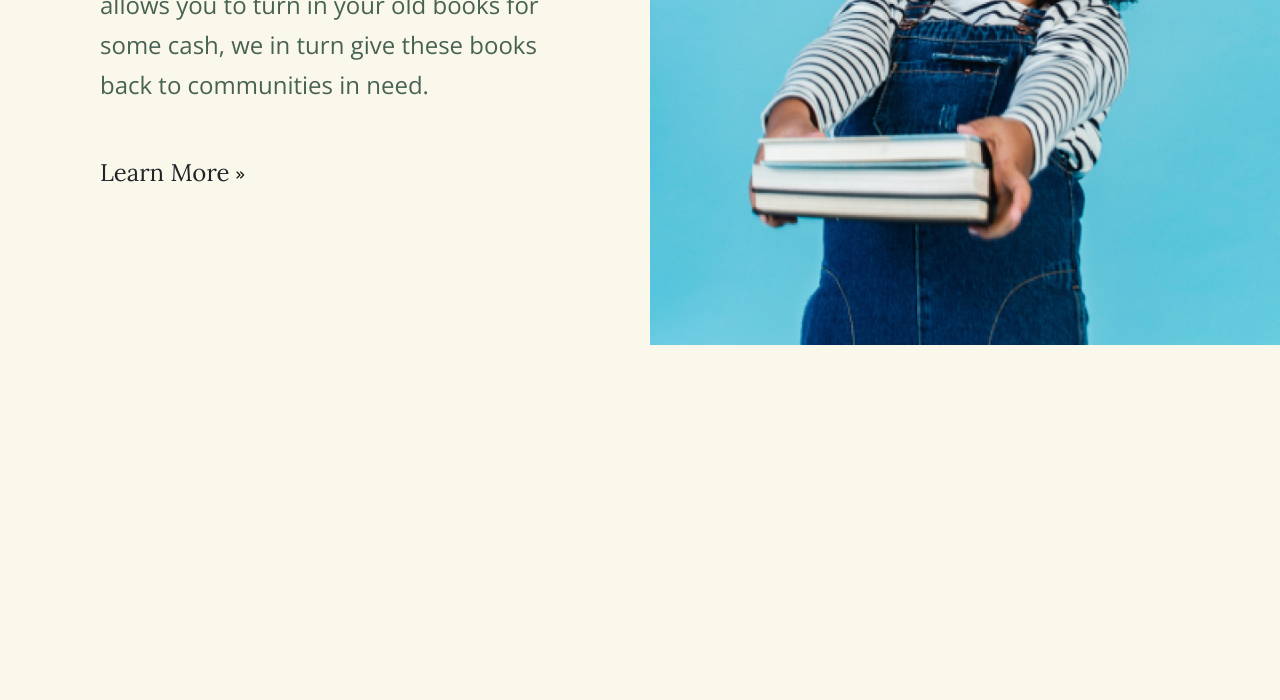
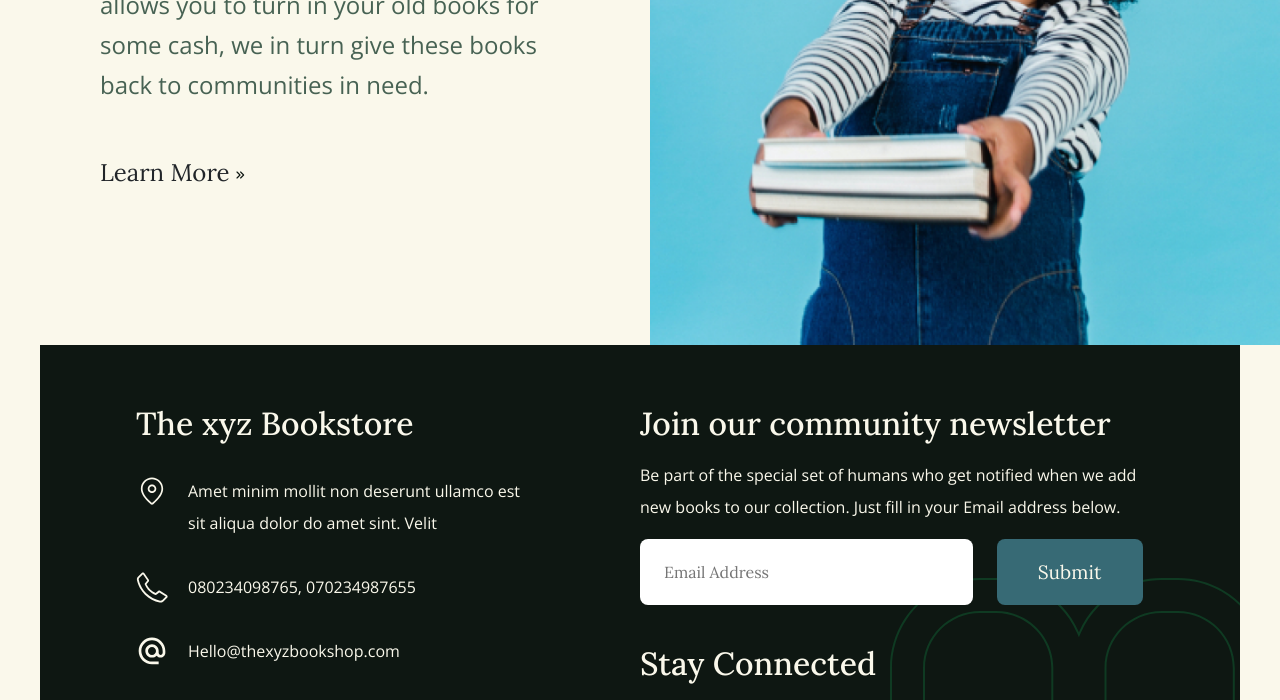
Before and after one commit to Pherizee/project-with-agbi, a plain HTML site: page index.html in a window 1280 px wide. Shown: the part 1952-2652 px from the top of the page. Before the commit the page ends 2297 px from the top, so only its background shows below. Drawn offline with nearby package versions, Linux system fonts and the light colour scheme.

Commit message:
Completed work

```diff
--- a/assets/css/styles.css
+++ b/assets/css/styles.css
@@ -49,6 +49,14 @@ p {
 
 a {
   text-decoration: none;
+}
+
+input {
+  outline: none;
+  border: none;
+  font-size: 16px;
+  border-radius: 8px;
+  margin-right: 2.4rem;
 }
 
 /* ****************************************** */
@@ -154,16 +162,12 @@ section.hero .input-group {
 }
 
 section.hero .input-group input {
-  outline: none;
-  font-size: 16px;
   width: 100%;
   height: 6rem;
   padding: 2rem 0 2rem 5.6rem;
-  margin-right: 2.4rem;
-  border-radius: 8px;
 }
 
-section.hero .input-group svg {
+section.hero .input-group img {
   position: absolute;
   top: 50%;
   left: 2.5rem;
@@ -249,6 +253,92 @@ section.exchange .exchange-image picture, section.exchange .exchange-image img {
   width: 100%;
 }
 
+/* ***************************************************** */
+
+/* ***FOOTER*** */
+footer .container{
+  background: var(--secondaryColor);
+  background-image: url(/assets/img/Union-alt.svg);
+  background-repeat: no-repeat;
+  background-position: bottom right;
+  color: #FAF8EB;
+  padding: 6rem 9.6rem 5rem;
+}
+
+footer h3 {
+  font-size: 32px;
+}
+
+footer p {
+  font-size: 16px;
+}
+
+footer .summary {
+  width: 40%;
+}
+
+footer .summary .info {
+  display: flex;
+  align-items: flex-start;
+  margin-bottom: 3.2rem;
+}
+
+footer .summary h3 {
+  margin-bottom: 3.2rem;
+}
+
+footer .summary p {
+  margin-left: 2rem;
+  line-height: 2em;
+}
+
+footer .summary a {
+  color: #FAF8EB;
+  line-height: 16px;
+}
+
+footer .newsletter {
+  width: 50%;
+}
+
+footer .newsletter h3 {
+  margin-bottom: 1.6rem;
+}
+
+footer .newsletter p {
+  line-height: 2em;
+  margin-bottom: 1.6rem;
+}
+
+footer .newsletter .input-group {
+  margin-bottom: 1.6rem;
+}
+
+footer .newsletter input {
+  display: inline-block;
+  padding: 21px 24px;
+  margin-bottom: 2.4rem;
+  height: 66px;
+  width: 66%;
+}
+
+footer .newsletter button {
+  width: 29%;
+  border-radius: 8px;
+  height: 66px;
+  font-size: 1.2em;
+  color: var(--primaryColor);
+  background: var(--active);
+}
+
+footer .newsletter a {
+  margin-right: 5.8rem;
+}
+
+footer .newsletter a:hover img{
+  transition: 0.3s all;
+  transform: scale(1.05);
+}
 
 /* ***************************************************** */
 
@@ -257,6 +347,7 @@ section.exchange .exchange-image picture, section.exchange .exchange-image img {
 /* ***LARGE TABLETS*** */
 
 @media screen and (max-width: 1200px) {
+  /* ***hero section*** */
   section.hero h1 {
     width: 90%;
   }
@@ -266,17 +357,27 @@ section.exchange .exchange-image picture, section.exchange .exchange-image img {
   }
 }
 
+@media screen and (max-width: 992px) {
+  /* ***variables*** */
+  :root {
+    --font: 14px;
+  }
+
+  /* ***footer*** */
+  footer .container{
+    padding: 6rem 4rem 5rem;
+  }
+}
+
 /* ***SMALL TABLETS*** */
 
 @media screen and (max-width: 768px) {
-  /* variables */
+  /* ***variables*** */
   :root {
     --font: 12px;
   }
 
-  /* ******** */
-
-  /* hero section for mobile view */
+  /* ***hero section for mobile view*** */
   section.hero h1 {
     width: 100%;
   }
@@ -303,7 +404,7 @@ section.exchange .exchange-image picture, section.exchange .exchange-image img {
     height: 4.8rem;
   }
 
-  /*  */
+  /* ***book collection section*** */
   section.collection .collection-text {
     padding: 6.4rem 3.2rem 4.8rem;
     width: 100%;
@@ -315,6 +416,7 @@ section.exchange .exchange-image picture, section.exchange .exchange-image img {
     width: 100%;
   }
 
+  /* ***book exchange section*** */
   section.exchange .exchange-text {
     padding: 6.4rem 3.2rem 4.8rem;
     width: 100%;
@@ -325,19 +427,35 @@ section.exchange .exchange-image picture, section.exchange .exchange-image img {
   section.exchange .exchange-image {
     width: 100%;
   }
+
+  /* ***footer*** */
+  footer .container{
+    padding: 5.6rem 3.2rem 4rem;
+  }
+
+  footer .summary, footer .newsletter {
+    width: 100%;
+  }
+
+  footer .newsletter input {
+    width: 100%;
+    margin-right: 0;
+  }
+
+  footer .newsletter button {
+    width: 73%;
+  }
 }
 
 /* ***SMALL SCREENS*** */
 
 @media screen and (max-width: 576px) {
-  /* variables */
+  /* ***variables*** */
   :root {
     --font: 10px;
   }
 
-  /* ******** */
-
-  /* header for mobile view */
+  /* ***header for mobile view*** */
   header nav {
     position: absolute;
     width: 100%;
@@ -389,9 +507,7 @@ section.exchange .exchange-image picture, section.exchange .exchange-image img {
     animation: slide 0.5s forwards;
   }
 
-  /* ******* */
-
-  /* hero section for mobile view */
+  /* ***hero section for mobile view*** */
   section.hero h1 {
     font-size: 3.2em;
     width: calc(100vw - 6.4rem);
--- a/index.html
+++ b/index.html
@@ -78,9 +78,7 @@
                     <div class="form-group d-flex flex-column flex-md-row">
                         <div class="input-group">
                             <!-- search icon -->
-                            <svg width="21" height="21" viewBox="0 0 21 21" fill="none" xmlns="http://www.w3.org/2000/svg">
-                                <path d="M20.75 19.6895L15.086 14.0255C16.4471 12.3915 17.1258 10.2956 16.981 8.17392C16.8361 6.05222 15.8789 4.06804 14.3084 2.63413C12.7379 1.20023 10.675 0.427001 8.54893 0.47531C6.42284 0.523618 4.39723 1.38974 2.89347 2.8935C1.38971 4.39726 0.523588 6.42288 0.475279 8.54896C0.42697 10.6751 1.2002 12.7379 2.6341 14.3084C4.06801 15.8789 6.05219 16.8362 8.17389 16.981C10.2956 17.1258 12.3914 16.4471 14.0255 15.086L19.6895 20.75L20.75 19.6895ZM1.99996 8.75C1.99996 7.41497 2.39585 6.10993 3.13754 4.9999C3.87924 3.88986 4.93345 3.0247 6.16685 2.51381C7.40025 2.00292 8.75745 1.86924 10.0668 2.12969C11.3762 2.39014 12.5789 3.03302 13.5229 3.97702C14.4669 4.92103 15.1098 6.12376 15.3703 7.43314C15.6307 8.74251 15.497 10.0997 14.9862 11.3331C14.4753 12.5665 13.6101 13.6207 12.5001 14.3624C11.39 15.1041 10.085 15.5 8.74996 15.5C6.96036 15.498 5.24463 14.7862 3.97919 13.5208C2.71375 12.2553 2.00195 10.5396 1.99996 8.75Z" fill="#A6A28A"/>
-                            </svg>
+                            <img src="assets/img/search.svg" alt="">
 
                             <input type="text" placeholder="Search here">
                         </div>
@@ -131,8 +129,42 @@
                 </div>
             </div>
         </section>
+    </main>
 
-    </main>
+    <footer>
+        <div class="container d-flex flex-column flex-md-row justify-content-between">
+            <div class="summary">
+                <h3>The xyz Bookstore</h3>
+                <div class="info">
+                    <img src="assets/img/location-regular.svg" alt="">
+                    <p>Amet minim mollit non deserunt ullamco est sit aliqua dolor do amet sint. Velit</p>
+                </div>
+                <div class="info">
+                    <img src="assets/img/phone-handset-line.svg" alt="">
+                    <p><a href="tel: 080234098765">080234098765</a>, <a href="tel: 070234987655">070234987655</a></p>
+                </div>
+                <div class="info">
+                    <img src="assets/img/alternate-email.svg" alt="">
+                    <p><a href="mailto: hello@thexyzbookshop.com">Hello@thexyzbookshop.com</a></p>
+                </div>
+            </div>
+
+            <div class="newsletter">
+                <h3>Join our community newsletter</h3>
+                <p>Be part of the special set of humans who get notified when we add new books to our collection. Just fill in your Email address below.</p>
+
+                <div class="input-group">
+                    <input type="text" placeholder="Email Address" onfocus="this.placeholder=''" onblur="this.placeholder='Email Address'">
+                    <button type="submit" class="btn">Submit</button>
+                </div>
+
+                <h3>Stay Connected</h3>
+                <a href="#"><img src="assets/img/twitter-fill.svg" alt=""></a>
+                <a href="#"><img src="assets/img/instagram-fill.svg" alt=""></a>
+                <a href="#"><img src="assets/img/facebook.svg" alt=""></a>
+            </div>
+        </div>
+    </footer>
 
     <script src="script.js"></script>
 </body>
```
Also changed, not shown: assets/img/Union-alt2.svg (added), assets/img/alternate-email.svg (added), assets/img/facebook.svg (added), assets/img/instagram-fill.svg (added), assets/img/location-regular.svg (added), assets/img/phone-handset-line.svg (added), assets/img/twitter-fill.svg (added).
